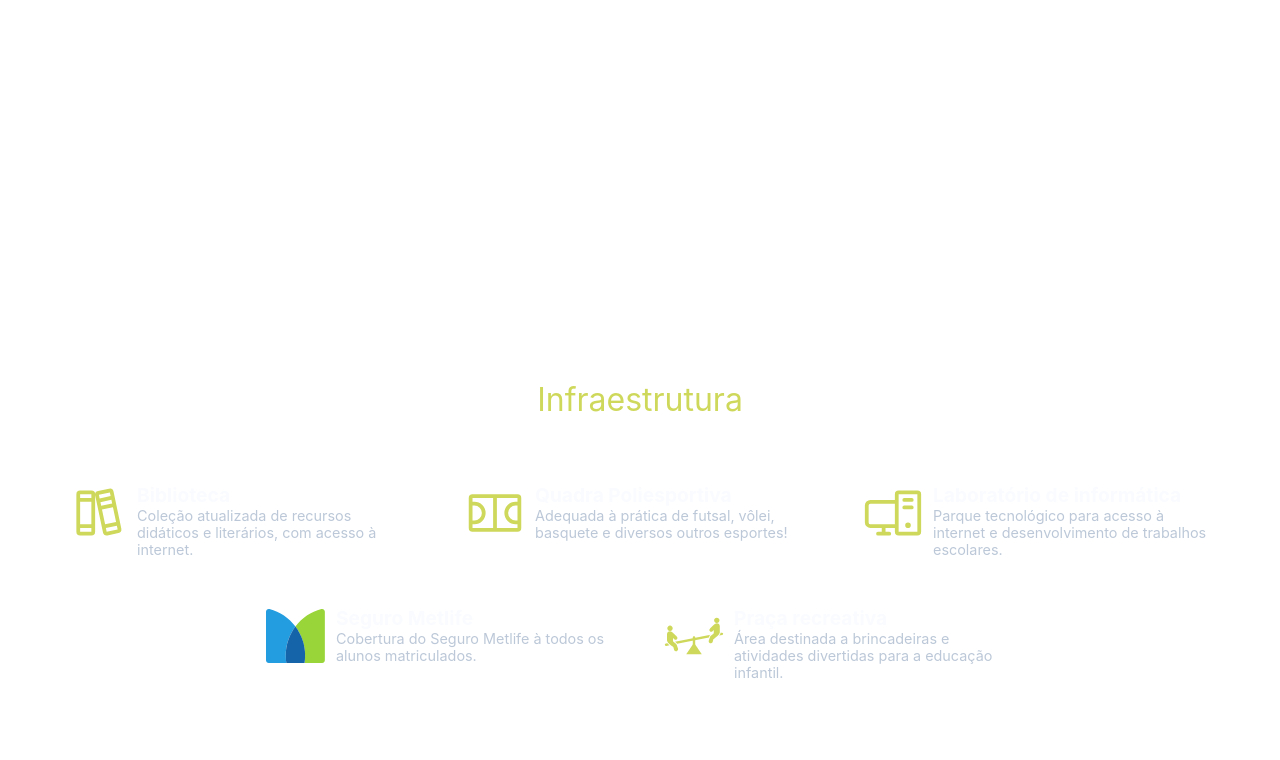
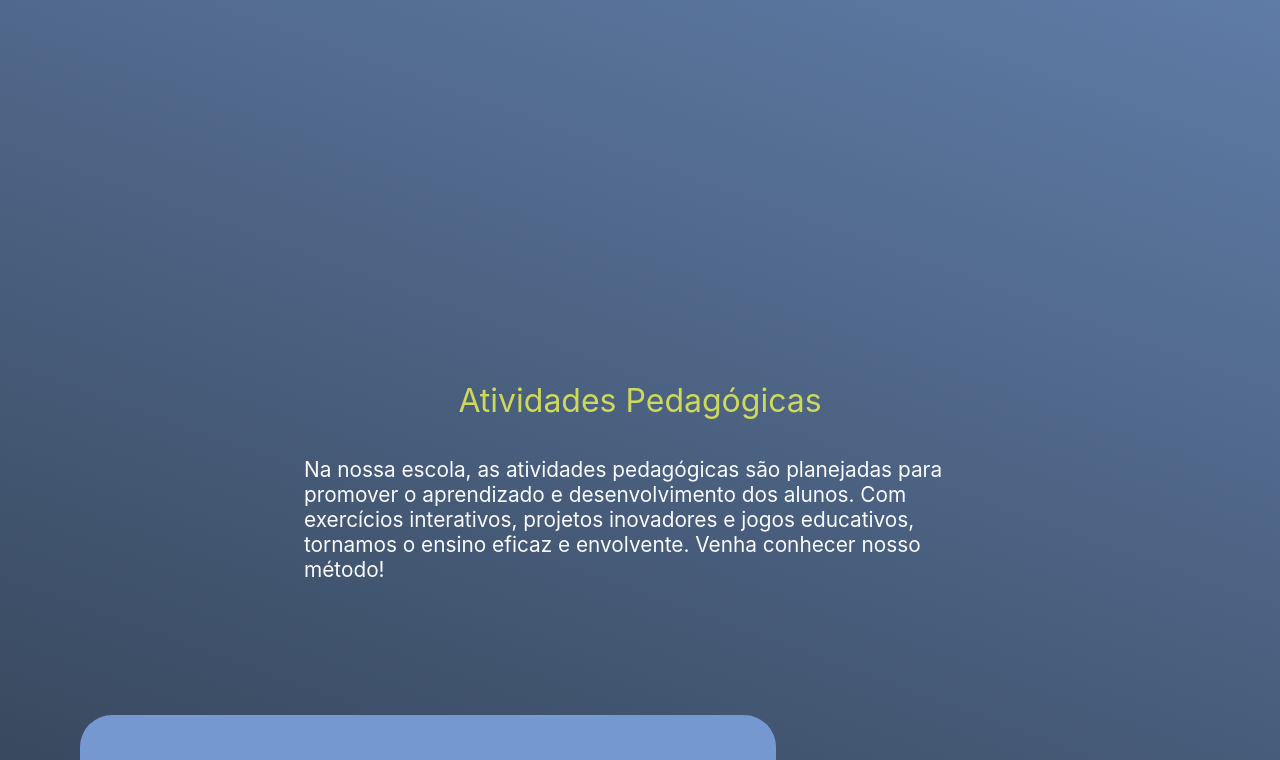
Before and after one commit to uLinck/cmec-project, a React (Create React App) app in the folder Front/: page / in a window 1280 px wide. Shown: the part 1480-2240 px from the top of the page. Built offline with nearby package versions, Linux system fonts and the light colour scheme.

Commit message:
✨[CMEC-11] - Adjusted some details for integration with main's home page

```diff
--- a/Front/src/Components/Sections/UsefulServices/index.tsx
+++ b/Front/src/Components/Sections/UsefulServices/index.tsx
@@ -8,7 +8,6 @@ export const UsefulServices = () => {
     return (
         <Box
             sx={{
-                backgroundColor: colors.neutral100,
                 maxWidth: "100vw",
                 display: "flex",
                 justifyContent: "center",
@@ -58,6 +57,7 @@ export const UsefulServices = () => {
                     direction="up"
                     cascade
                     damping={0.2}
+                    triggerOnce
                 >
                     <Service icon={<Hoodie size={60} color={colors.accent100} />} name="Uniformes" personName="RS 020 - Morungava" contacts={["(51) 3486-1192"]} />
                     <Service icon={<Van size={60} color={colors.accent100} />} name="Van Escolar" personName="Severo Tur" contacts={["(51) 3432-0212", "(51) 3106-3217", "(51) 9 9125-7619"]} />
--- a/Front/src/Pages/Home/index.tsx
+++ b/Front/src/Pages/Home/index.tsx
@@ -1,5 +1,8 @@
 import { Box } from "@mui/material";
 import { Infraestructure } from "../../Components/Sections/Infraestructure";
+import { PedagogicalActivities } from "../../Components/Sections/PedagogicalActivities";
+import colors from "../../Styles/colors";
+import { Header } from "../../Components/Header";
 import { UsefulServices } from "../../Components/Sections/UsefulServices";
 
 const Home = () => {
@@ -10,9 +13,17 @@ const Home = () => {
             }}
         >
             <Box sx={{ height: "100vh" }} />
-            <Box sx={{ height: "100vh" }} />
-            <Infraestructure />
-            <UsefulServices />
+            <Box
+                id="body"
+                sx={{
+                    background: `linear-gradient(20deg, ${colors.neutral80} 0%, ${colors.neutral60} 50%, ${colors.primary60} 100%)`
+                }}
+            >
+                <Infraestructure />
+                <Box sx={{ height: "30vh" }} />
+                <PedagogicalActivities />
+                <UsefulServices />
+            </Box>
         </Box>
     )
 }
```
